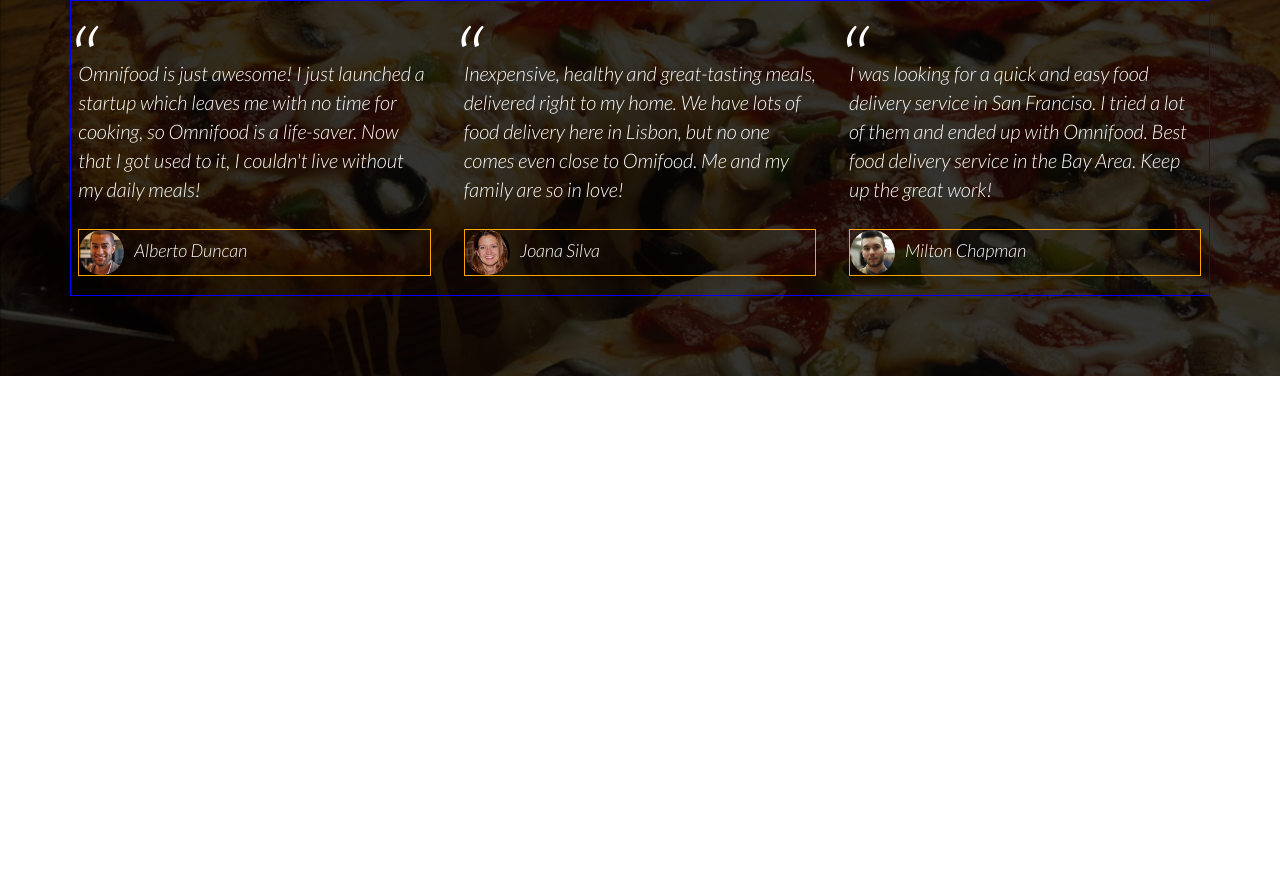
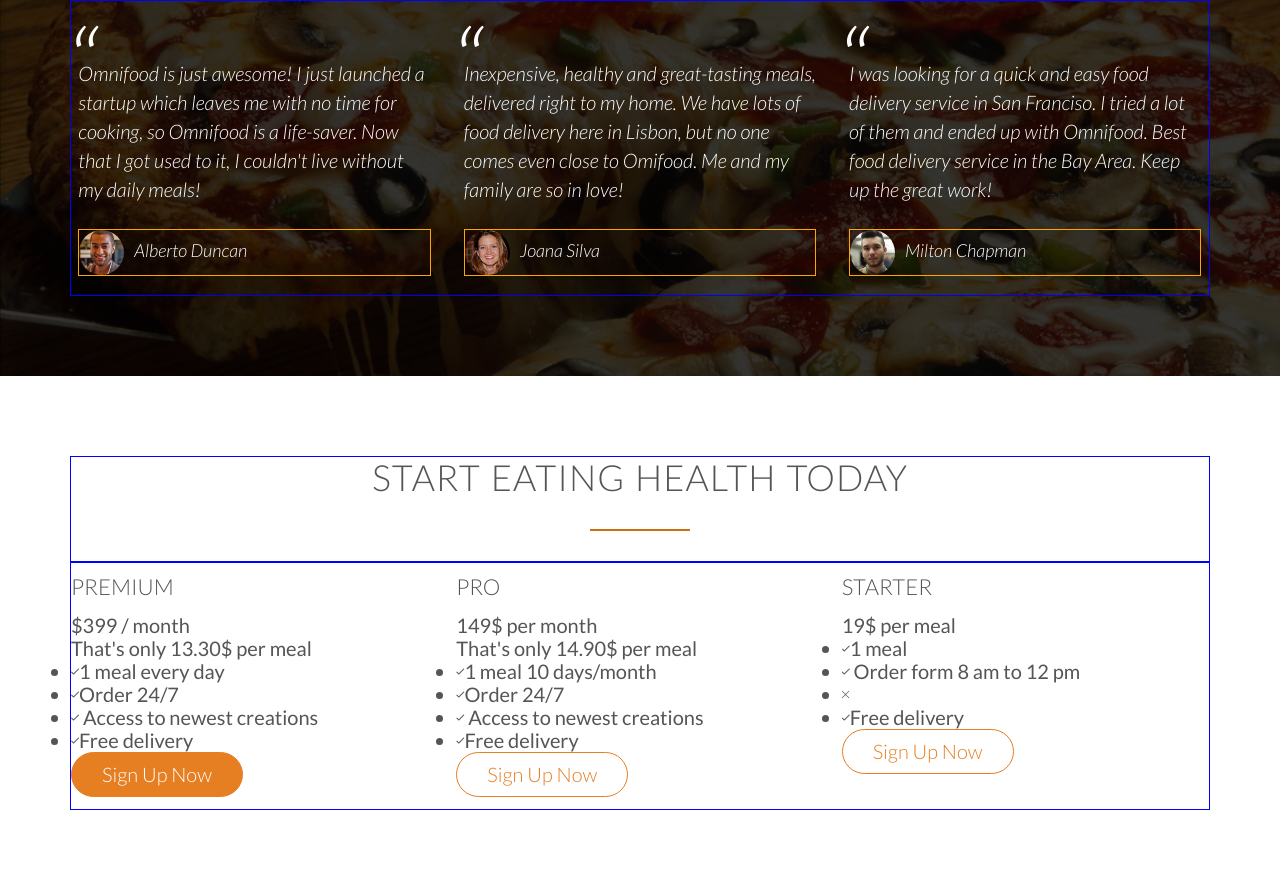
Before and after one commit to alexangria1992/omnifood-website, a plain HTML site: page index.html in a window 1280 px wide. Shown: the part 3508-4398 px from the top of the page. Before the commit the page ends 3884 px from the top, so only its background shows below. Drawn offline with Linux system fonts and the light colour scheme; files whose address does not match are found by name.

Commit message:
Sign-Up Section Markup

```diff
--- a/index.html
+++ b/index.html
@@ -290,32 +290,129 @@
         </div>
       </div>
     </section>
+
+    <section class="section-plans">
+      <div class="row">
+        <h2>Start eating health today</h2>
+      </div>
+      <div class="row">
+        <div class="col span-1-of-3">
+          <div class="plan-box">
+            <div>
+              <h3>Premium</h3>
+              <p class="plan-price">$399 / month</p>
+              <p class="plan-price-meal">That's only 13.30$ per meal</p>
+            </div>
+            <div>
+              <ul>
+                <li class="ion-ios-checkmark-empty">1 meal every day</li>
+                <li class="ion-ios-checkmark-empty">Order 24/7</li>
+                <li class="ion-ios-checkmark-empty">
+                  Access to newest creations
+                </li>
+                <li class="ion-ios-checkmark-empty">Free delivery</li>
+              </ul>
+            </div>
+            <div>
+              <a href="#" class="btn btn-full">Sign Up Now</a>
+            </div>
+          </div>
+        </div>
+
+        <div class="col span-1-of-3">
+          <div class="plan-box">
+            <div>
+              <h3>Pro</h3>
+              <p class="plan-price">149$ per month</p>
+              <p class="plan-price-meal">That's only 14.90$ per meal</p>
+            </div>
+            <div>
+              <ul>
+                <li class="ion-ios-checkmark-empty">1 meal 10 days/month</li>
+                <li class="ion-ios-checkmark-empty">Order 24/7</li>
+                <li class="ion-ios-checkmark-empty">
+                  Access to newest creations
+                </li>
+                <li class="ion-ios-checkmark-empty">Free delivery</li>
+              </ul>
+            </div>
+            <div>
+              <a href="#" class="btn btn-ghost">Sign Up Now</a>
+            </div>
+          </div>
+        </div>
+
+        <div class="col span-1-of-3">
+          <div class="plan-box">
+            <div>
+              <h3>Starter</h3>
+
+              <p class="plan-price">19$ per meal</p>
+              <p class="plan-price-meal"></p>
+            </div>
+            <div>
+              <ul>
+                <li class="ion-ios-checkmark-empty">1 meal</li>
+                <li class="ion-ios-checkmark-empty">
+                  Order form 8 am to 12 pm
+                </li>
+                <li class="ion-ios-close-empty"></li>
+                <li class="ion-ios-checkmark-empty">Free delivery</li>
+              </ul>
+            </div>
+            <div>
+              <a href="#" class="btn btn-ghost">Sign Up Now</a>
+            </div>
+          </div>
+        </div>
+      </div>
+    </section>
   </body>
 </html>
-<!-- Section 5: Customer testimonials
+
+<!-- \b \expnd0\expndtw0\kerning0
+Section 6: Sign up and pricing plans
 \b0 \expnd0\expndtw0\kerning0
 \
 
 \b \expnd0\expndtw0\kerning0
-Title:
-\b0 \expnd0\expndtw0\kerning0
-
-\b \expnd0\expndtw0\kerning0
-Our customers can't live without us
+Title: Start\'a0eating\'a0healthy today
 \b0 \expnd0\expndtw0\kerning0
 \
 
 \b \expnd0\expndtw0\kerning0
 \
+Plan 1: Premium
+\b0 \expnd0\expndtw0\kerning0
+\
+399$ per month\
+That\'92s only 13.30$ per meal\
+1 meal every day\
+Order 24/7\
+Access to newest creations\
+Free delivery\
+\
+\
 
+\b \expnd0\expndtw0\kerning0
+Plan 2: Pro
 \b0 \expnd0\expndtw0\kerning0
-Omnifood is just awesome! I just launched a startup which leaves me with no time for cooking, so Omnifood is a life-saver. Now that I got used to it, I couldn't live without my daily meals!\
-(Alberto Duncan)\
 \
-Inexpensive, healthy and great-tasting meals, delivered right to my home. We have lots of food delivery here in Lisbon, but no one comes even close to Omifood. Me and my family are so in love!\
-(Joana Silva)\
+149$ per month\
+That\'92s only 14.90$ per meal\
+1 meal 10 days/month\
+Order 24/7\
+Access to newest creations\
+Free delivery\
 \
-I was looking for a quick and easy food delivery service in San Franciso. I tried a lot of them and ended up with Omnifood. Best food delivery service in the Bay Area. Keep up the great work!\
-(Milton Chapman)\
 \
+
+\b \expnd0\expndtw0\kerning0
+Plan 3: Starter
+\b0 \expnd0\expndtw0\kerning0
+\
+19$ per meal\
+1 meal\
+Order from 8 am to 12 pm\
+Free delivery\
 \ -->
```
